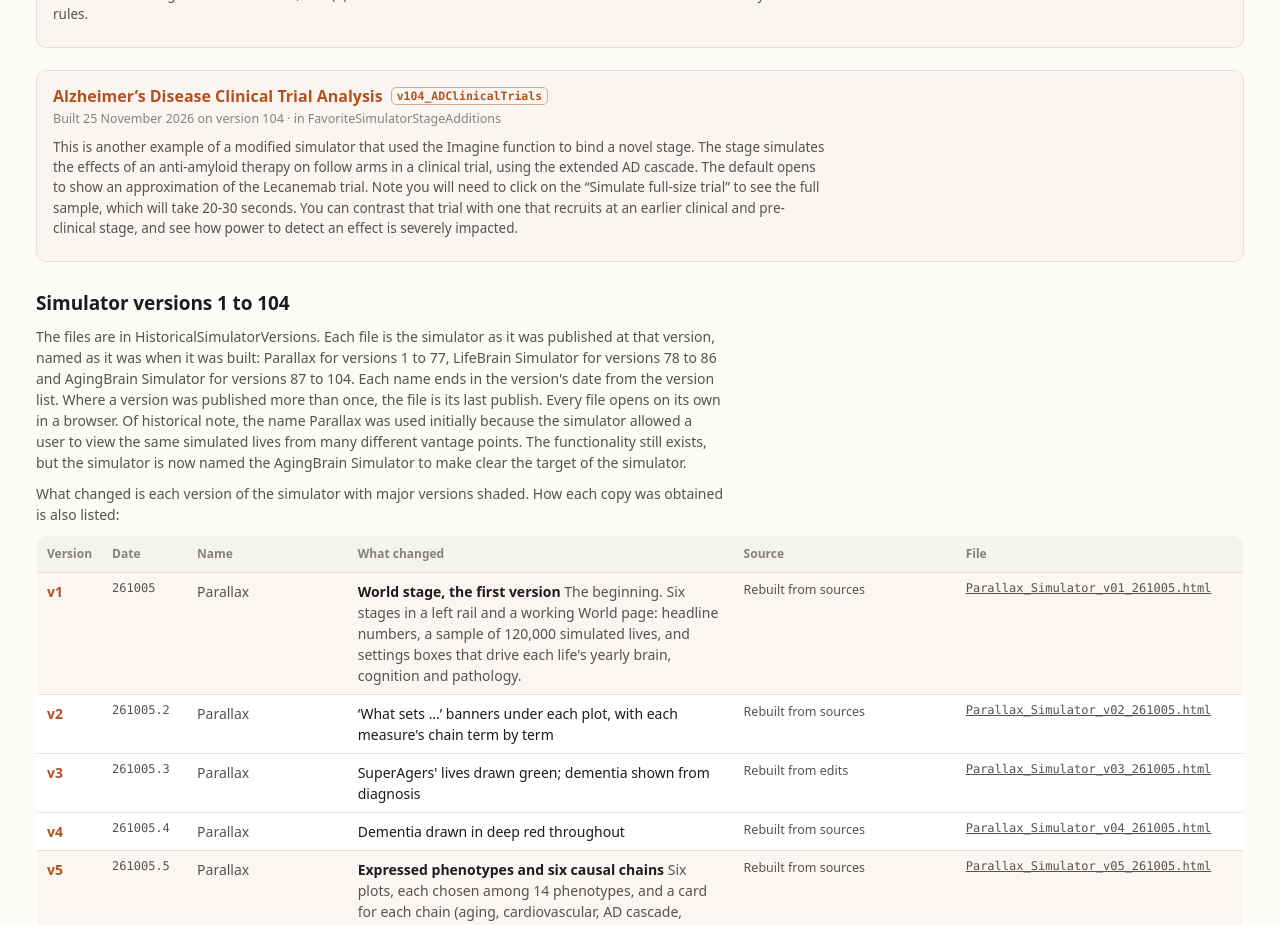
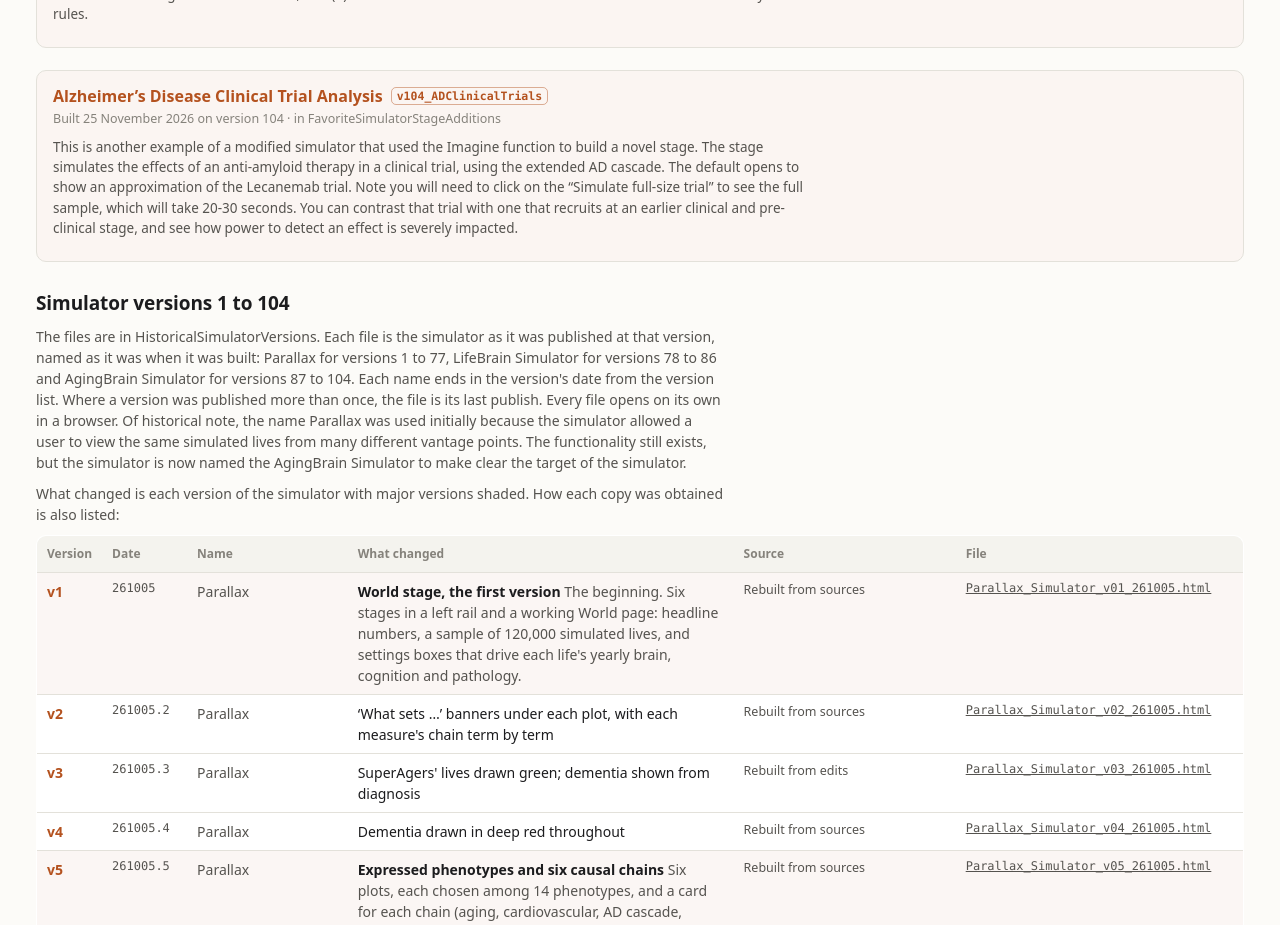
Before and after one commit to Buckner-Lab/Aging-Brain-Simulator, a plain HTML site: page HistoricalSimulatorVersions/000_AgingBrain_Simulator_VersionList_000_261122.html in a window 1280 px wide. Shown: the part 960-1885 px from the top of the page. Drawn offline with Linux system fonts and the light colour scheme.

Commit message:
fix typos

```diff
--- a/HistoricalSimulatorVersions/000_AgingBrain_Simulator_VersionList_000_261122.html
+++ b/HistoricalSimulatorVersions/000_AgingBrain_Simulator_VersionList_000_261122.html
@@ -103,7 +103,7 @@ ol.miles li:last-child { border-bottom: 0; }
 <div class="feature">
 <p class="ft"><a href="../FavoriteSimulatorStageAdditions/AgingBrain_Simulator_261125_v104_ADClinicalTrials.html">Alzheimer’s Disease Clinical Trial Analysis</a><span class="tag">v104_ADClinicalTrials</span></p>
 <p class="meta">Built 25 November 2026 on version 104 · in FavoriteSimulatorStageAdditions</p>
-<p>This is another example of a modified simulator that used the Imagine function to bind a novel stage. The stage simulates the effects of an anti-amyloid therapy on follow arms in a clinical trial, using the extended AD cascade. The default opens to show an approximation of the Lecanemab trial. Note you will need to click on the “Simulate full-size trial” to see the full sample, which will take 20-30 seconds. You can contrast that trial with one that recruits at an earlier clinical and pre-clinical stage, and see how power to detect an effect is severely impacted.</p>
+<p>This is another example of a modified simulator that used the Imagine function to build a novel stage. The stage simulates the effects of an anti-amyloid therapy in a clinical trial, using the extended AD cascade. The default opens to show an approximation of the Lecanemab trial. Note you will need to click on the “Simulate full-size trial” to see the full sample, which will take 20-30 seconds. You can contrast that trial with one that recruits at an earlier clinical and pre-clinical stage, and see how power to detect an effect is severely impacted.</p>
 </div>
 <section id="versions">
 <h2>Simulator versions 1 to 104</h2>
```
